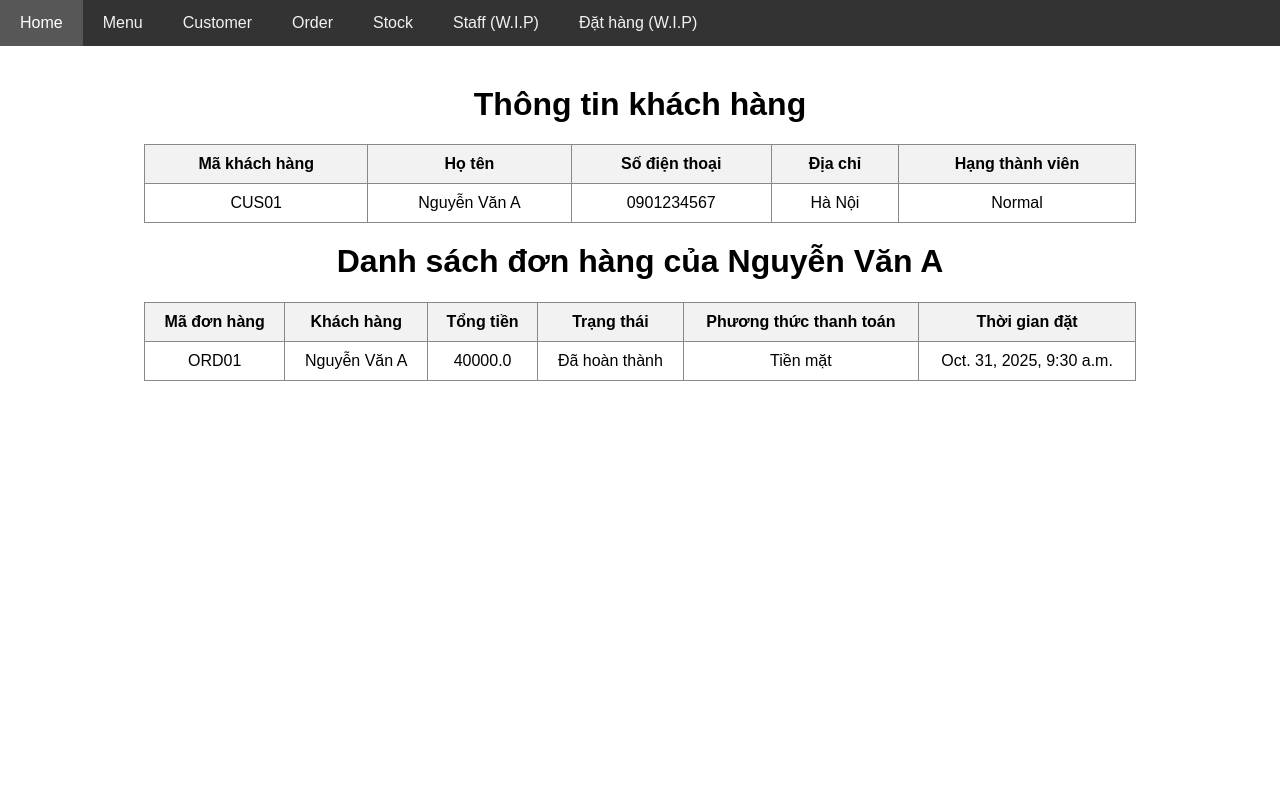
After one commit to NguyennMinhh/BtestWebgis, a Django app: page /core/customer/5 in a window 1280 px wide. The commit adds this page. Run offline with Django 5.2, Linux system fonts and the light colour scheme; data comes from the database, SQL or seed files in the repository; both versions use the stored data as it was after the commit.

Commit message:
Add order and payment models, views, and templates; update migrations and scripts
- Introduced Order and Payment models with necessary fields and relationships.
- Updated existing models to include foreign keys for orders and payments.
- Created views for displaying menus, stocks, customers, and orders.
- Added templates for showing customer details, order details, and stock details.
- Implemented data seeding script to populate initial data for menus, customers, orders, and payments.
- Updated URLs to include paths for new views.
- Adjusted migrations to reflect changes in models and relationships.

```diff
--- a/core/admin.py
+++ b/core/admin.py
@@ -1,8 +1,10 @@
 from django.contrib import admin
-from .models import Menu, MenuIngredient, Customer, StockIngredient
+from .models import Menu, MenuIngredient, Customer, StockIngredient, Order, Payment
 
 # Register your models here.
 admin.site.register(Menu)
 admin.site.register(MenuIngredient)
 admin.site.register(Customer)
 admin.site.register(StockIngredient)
+admin.site.register(Order)
+admin.site.register(Payment)
--- a/core/models.py
+++ b/core/models.py
@@ -2,14 +2,14 @@ from django.db import models
 
 class Menu(models.Model):
     class TypeChoices(models.TextChoices):
-        BURGER = 'BUR', 'Burger'
-        DRINK = 'DRN', 'Drink'
-        COMBO = 'CMB', 'Combo'
-        SNACK = 'SNK', 'Snack'
+        BURGER = 'Burger'
+        DRINK = 'Drink'
+        COMBO = 'Combo'
+        SNACK = 'Snack'
 
     ma_mon = models.CharField(max_length=10, unique=True)
     ten_mon = models.CharField(max_length=50)
-    loai_mon = models.CharField(max_length=3, choices=TypeChoices.choices)
+    loai_mon = models.CharField(max_length=20, choices=TypeChoices.choices)
     gia_ban = models.FloatField()
     don_vi_tinh = models.CharField(max_length=10, default='VND')
 
@@ -28,28 +28,64 @@ class StockIngredient(models.Model):
 
 class MenuIngredient(models.Model):
     class TypeChoices(models.TextChoices):
-        KILOGRAM = 'KG', 'Kilogram'
-        ITEM = 'IT', 'Item'
+        KILOGRAM = 'Kilogram'
+        ITEM = 'Item'
 
     so_luong = models.FloatField()
-    don_vi_tinh = models.CharField(max_length=2, choices=TypeChoices.choices)
-    stock = models.ForeignKey(StockIngredient, on_delete=models.CASCADE, related_name='stock')
-    menu = models.ForeignKey(Menu, on_delete=models.CASCADE, related_name='menu')
+    don_vi_tinh = models.CharField(max_length=20, choices=TypeChoices.choices)
+    stock = models.ForeignKey(StockIngredient, on_delete=models.CASCADE, related_name='menu_ingredients')
+    menu = models.ForeignKey(Menu, on_delete=models.CASCADE, related_name='ingredients')
     def __str__(self):
         return f"{self.stock.ten_nguyen_lieu} dùng cho {self.menu.ten_mon}"
 
 
+# Demo
 class Customer(models.Model):
     class TypeChoices(models.TextChoices):
-        NORMAL = 'NRM', 'Normal'
-        VIP = 'VIP', 'VIP'
-        ONLINE = 'ONL', 'Online'
+        NORMAL = 'Normal'
+        VIP = 'VIP'
+        ONLINE = 'Online'
 
     ma_khach_hang = models.CharField(max_length=10, unique=True)
     ho_ten = models.CharField(max_length=200)
     so_dien_thoai = models.CharField(max_length=15)
     dia_chi = models.CharField(max_length=200)
-    hang_thanh_vien = models.CharField(max_length=3, choices=TypeChoices.choices)
+    hang_thanh_vien = models.CharField(max_length=20, choices=TypeChoices.choices)
 
     def __str__(self):
-        return self.ho_ten
+        return f"{self.ho_ten} ({self.hang_thanh_vien})"
+
+class PaymentChoices(models.TextChoices):
+    CASH = 'Tiền mặt'
+    CREDIT = 'Thẻ tín dụng'
+
+class Order(models.Model):
+    class TypeChoices(models.TextChoices):
+        PENDING = 'Đang xử lý'
+        COMPLETED = 'Đã hoàn thành'
+        CANCELED = 'Đã hủy'
+    ma_don_hang = models.CharField(max_length=10, unique=True)
+    customer = models.ForeignKey(Customer, on_delete=models.CASCADE, related_name='customer_orders')
+    # staff = models.ForeignKey(Staff, on_delete=models.CASCADE, related_name='staff_orders')
+    thoi_gian_dat = models.DateTimeField(auto_now_add=True)
+    tong_tien = models.FloatField()
+    trang_thai = models.CharField(max_length=20, choices=TypeChoices.choices)
+    phuong_thuc_thanh_toan = models.CharField(max_length=20, choices=PaymentChoices.choices)
+
+    def __str__(self):
+        return f"Đơn hàng {self.ma_don_hang} của {self.customer.ho_ten}"
+
+class Payment(models.Model):
+    ma_thanh_toan = models.CharField(max_length=10, unique=True)
+    ngay_thanh_toan = models.DateTimeField(auto_now_add=True)
+    tong_tien = models.FloatField()
+    order = models.OneToOneField(Order, on_delete=models.CASCADE, related_name='order_payments')
+    phuong_thuc_thanh_toan = models.CharField(max_length=20, choices=PaymentChoices.choices)
+
+class OrderItem(models.Model):
+    order = models.ForeignKey(Order, on_delete=models.CASCADE, related_name='items')
+    menu = models.ForeignKey(Menu, on_delete=models.CASCADE, related_name='order_items')
+    so_luong = models.PositiveIntegerField()
+
+    def __str__(self):
+        return f"{self.menu.ten_mon} x{self.so_luong}"
--- /dev/null
+++ b/core/templates/customer/show_customer_detail.html
@@ -0,0 +1,68 @@
+{% extends 'layout.html' %}
+
+{% block body %}
+<style>
+    h1 {
+        text-align: center;
+        margin-top: 20px;
+    }
+    table {
+        border-collapse: collapse;
+        width: 80%;
+        margin: 20px auto;
+        text-align: center;
+        font-size: 16px;
+    }
+    th, td {
+        padding: 10px 15px;
+        border: 1px solid #888;
+    }
+    th {
+        background-color: #f2f2f2;
+    }
+</style>
+
+<h1>Thông tin khách hàng</h1>
+<table>
+    <tr>
+        <th>Mã khách hàng</th>
+        <th>Họ tên</th>
+        <th>Số điện thoại</th>
+        <th>Địa chỉ</th>
+        <th>Hạng thành viên</th>
+    </tr>
+    <tr>
+        <td>{{ customer.ma_khach_hang }}</td>
+        <td>{{ customer.ho_ten }}</td>
+        <td>{{ customer.so_dien_thoai }}</td>
+        <td>{{ customer.dia_chi }}</td>
+        <td>{{ customer.hang_thanh_vien }}</td>
+    </tr>
+</table>
+
+<h1>Danh sách đơn hàng của {{ customer.ho_ten }}</h1>
+<table>
+    <tr>
+        <th>Mã đơn hàng</th>
+        <th>Khách hàng</th>
+        <th>Tổng tiền</th>
+        <th>Trạng thái</th>
+        <th>Phương thức thanh toán</th>
+        <th>Thời gian đặt</th>
+    </tr>
+    {% for order in customer_orders %}
+    <tr>
+        <td>{{ order.ma_don_hang }}</td>
+        <td>{{ order.customer.ho_ten }}</td>
+        <td>{{ order.tong_tien }}</td>
+        <td>{{ order.trang_thai }}</td>
+        <td>{{ order.phuong_thuc_thanh_toan }}</td>
+        <td>{{ order.thoi_gian_dat }}</td>
+    </tr>
+    {% empty %}
+    <tr>
+        <td colspan="6"><i>Khách hàng này chưa có đơn hàng nào</i></td>
+    </tr>
+    {% endfor %}
+</table>
+{% endblock %}
--- a/core/templates/layout.html
+++ b/core/templates/layout.html
@@ -3,9 +3,46 @@
     <meta charset="UTF-8">
     <meta name="viewport" content="width=device-width, initial-scale=1.0">
     <title>Document</title>
+    <style>
+        body {
+            margin: 0;
+            font-family: Arial, sans-serif;
+        }
+        .navbar {
+            background-color: #333;
+            overflow: hidden;
+        }
+        .navbar a {
+            float: left;
+            display: block;
+            color: #f2f2f2;
+            text-align: center;
+            padding: 14px 20px;
+            text-decoration: none;
+        }
+        .navbar a:hover {
+            background-color: #575757;
+            color: white;
+        }
+        .container {
+            padding: 20px;
+        }
+    </style>
 </head>
 <body>
-    {% block body %}
-    {% endblock %}
+    <div class="navbar">
+        <a href="{% url 'index' %}">Home</a>
+        <a href="{% url 'show_menu' %}">Menu</a>
+        <a href="{% url 'show_customer' %}">Customer</a>
+        <a href="{% url 'show_order' %}">Order</a>
+        <a href="{% url 'show_stock' %}">Stock</a>
+        <a>Staff (W.I.P)</a>
+        <a>Đặt hàng (W.I.P)</a>
+    </div>
+
+    <div class="container">
+        {% block body %}
+        {% endblock %}
+    </div>
 </body>
 </html>
--- a/core/urls.py
+++ b/core/urls.py
@@ -3,4 +3,16 @@ from . import views
 
 urlpatterns = [
     path('', views.index, name='index'),
+    # Menu
+    path('menu/', views.show_menu, name='show_menu'),
+    path('menu/<int:menu_id>', views.show_menu_detail, name='show_menu_detail'),
+    path('stock/', views.show_stock, name='show_stock'),
+    path('stock/<int:stock_id>', views.show_stock_detail, name='show_stock_detail'),
+
+    # Customer
+    path('customer/', views.show_customer, name='show_customer'),
+    path('customer/<int:customer_id>', views.show_customer_detail, name='show_customer_detail'),
+
+    # Order
+    path('order/', views.show_order, name='show_order'),
 ]
--- a/core/views.py
+++ b/core/views.py
@@ -1,5 +1,57 @@
 from django.shortcuts import render
+from .models import Menu, Customer, Order, OrderItem, Payment, PaymentChoices, StockIngredient
 
 # Create your views here.
 def index(request):
     return render(request, 'index.html')
+
+# menu - ingredient - stocck
+def show_menu(request):
+    menus = Menu.objects.all()
+    return render(request, 'menu/show_menu.html', {
+        'menus': menus
+    })
+
+def show_menu_detail(request, menu_id):
+    dish = Menu.objects.get(id=menu_id)
+    ingredients = dish.ingredients.all()
+    return render(request, 'menu/show_ingredient.html', {
+        'ingredients': ingredients
+    })
+
+def show_stock(request):
+    stocks = StockIngredient.objects.all()
+    return render(request, 'menu/show_stock.html', {
+        'stocks': stocks
+    })
+
+def show_stock_detail(request, stock_id):
+    stock = StockIngredient.objects.get(id=stock_id)
+    related_ingredients = stock.menu_ingredients.all()
+    return render(request, 'menu/show_stock_detail.html', {
+        'stock': stock,
+        'related_ingredients': related_ingredients
+    })
+
+# customer
+def show_customer(request):
+    customers = Customer.objects.all()
+    return render(request, 'customer/show_customer.html', {
+        'customers': customers
+    })
+
+def show_customer_detail(request, customer_id):
+    customer = Customer.objects.get(id=customer_id)
+    customer_orders = customer.customer_orders.all()
+    return render(request, 'customer/show_customer_detail.html', {
+        'customer': customer,
+        'customer_orders': customer_orders
+    })
+
+
+# order
+def show_order(request):
+    orders = Order.objects.all()
+    return render(request, 'order/show_order.html', {
+        'orders': orders
+    })
```
Also changed, not shown: core/scripts/add_scripts.py (+46 -9 lines), core/templates/customer/show_customer.html (added, +48 -0 lines), core/templates/index.html (+0 -32 lines), core/templates/menu/show_ingredient.html (added, +48 -0 lines), core/templates/menu/show_menu.html (added, +48 -0 lines), core/templates/menu/show_stock.html (added, +48 -0 lines), core/templates/menu/show_stock_detail.html (added, +66 -0 lines), core/templates/order/show_order.html (added, +50 -0 lines), core/migrations/0001_initial.py, core/migrations/0002_remove_menu_order_alter_menuingredient_menu_and_more.py (added), core/migrations/0003_alter_order_customer.py (added), db.sqlite3.
